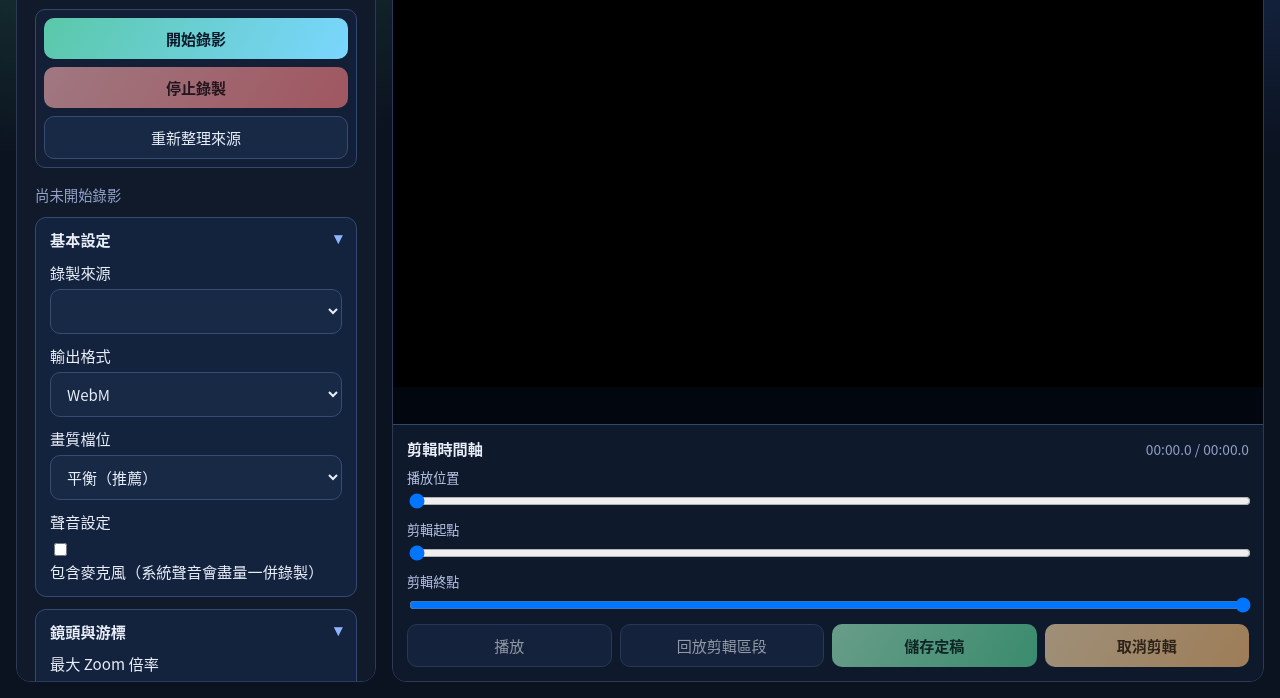
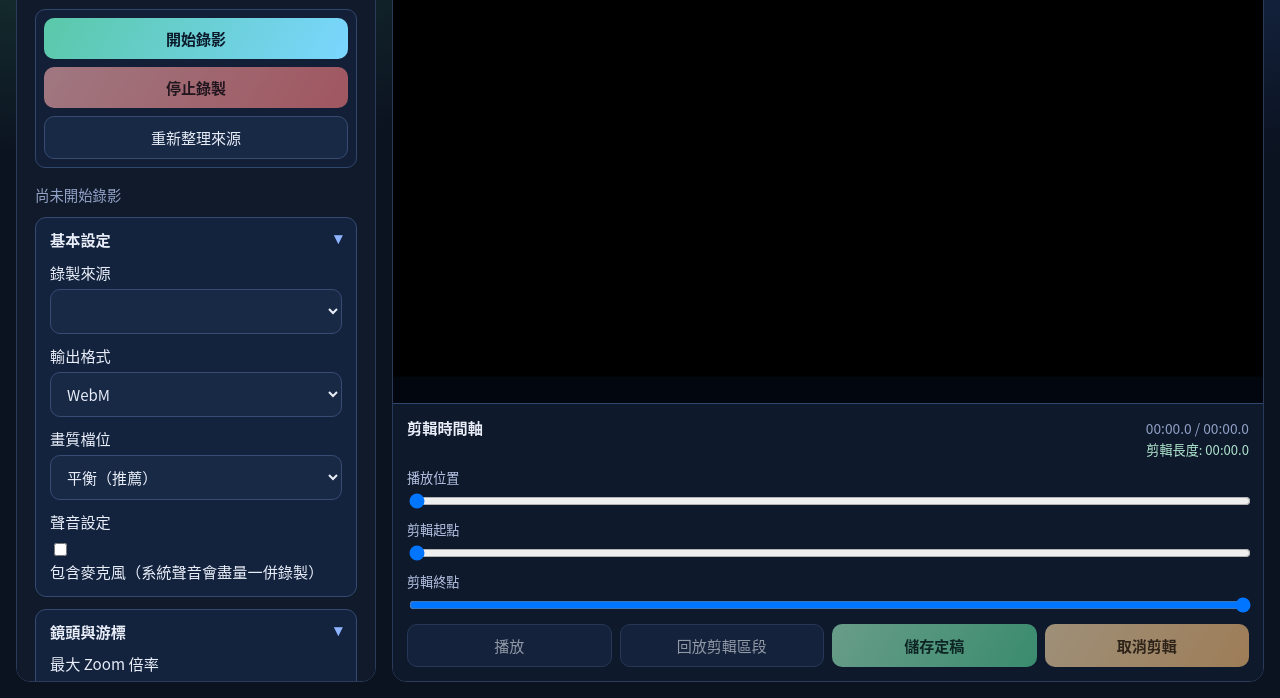
Before and after one commit to allenyllee/CursorCine, an Electron app: page src/index.html in a window 1280 px wide. Shown: the part 102-800 px from the top of the page. Drawn offline with Linux system fonts and the light colour scheme; no server answers.

Commit message:
feat: show trimmed clip duration in timeline panel

```diff
--- a/src/index.html
+++ b/src/index.html
@@ -147,7 +147,10 @@
         <section id="timelinePanel" class="timeline-panel" hidden>
           <div class="timeline-head">
             <h2>剪輯時間軸</h2>
-            <span id="timeInfo">00:00.0 / 00:00.0</span>
+            <div class="timeline-meta">
+              <span id="timeInfo">00:00.0 / 00:00.0</span>
+              <span id="clipDurationInfo">剪輯長度: 00:00.0</span>
+            </div>
           </div>
           <div class="timeline-row">
             <label for="playheadInput">播放位置</label>
--- a/src/renderer.js
+++ b/src/renderer.js
@@ -9,6 +9,7 @@ const previewCanvas = document.getElementById('previewCanvas');
 const rawVideo = document.getElementById('rawVideo');
 const timelinePanel = document.getElementById('timelinePanel');
 const timeInfo = document.getElementById('timeInfo');
+const clipDurationInfo = document.getElementById('clipDurationInfo');
 const playheadInput = document.getElementById('playheadInput');
 const trimStartInput = document.getElementById('trimStartInput');
 const trimEndInput = document.getElementById('trimEndInput');
@@ -844,11 +845,13 @@ function updateEditorButtons() {
 function updateTimelineInputs() {
   if (!editorState.active || editorState.duration <= 0) {
     timeInfo.textContent = '00:00.0 / 00:00.0';
+    clipDurationInfo.textContent = '剪輯長度: 00:00.0';
     return;
   }
 
   const duration = Math.max(0.1, toFiniteNumber(editorState.duration, 0.1));
   const currentTime = clamp(toFiniteNumber(rawVideo.currentTime, 0), 0, duration);
+  const clipDuration = Math.max(0, toFiniteNumber(editorState.trimEnd, 0) - toFiniteNumber(editorState.trimStart, 0));
   const normalizedPlayhead = Math.round((currentTime / duration) * 1000);
   const normalizedStart = Math.round((editorState.trimStart / duration) * 1000);
   const normalizedEnd = Math.round((editorState.trimEnd / duration) * 1000);
@@ -862,6 +865,7 @@ function updateTimelineInputs() {
     formatClock(editorState.trimEnd) +
     ' / ' +
     formatClock(duration);
+  clipDurationInfo.textContent = '剪輯長度: ' + formatClock(clipDuration);
 }
 
 function enforceTrimBounds() {
--- a/src/styles.css
+++ b/src/styles.css
@@ -230,9 +230,20 @@ button:disabled {
   font-size: 0.95rem;
 }
 
+.timeline-meta {
+  display: grid;
+  justify-items: end;
+  gap: 2px;
+}
+
 #timeInfo {
   color: var(--muted);
   font-size: 0.86rem;
+}
+
+#clipDurationInfo {
+  color: #b2e8d0;
+  font-size: 0.82rem;
 }
 
 .timeline-row {
```
